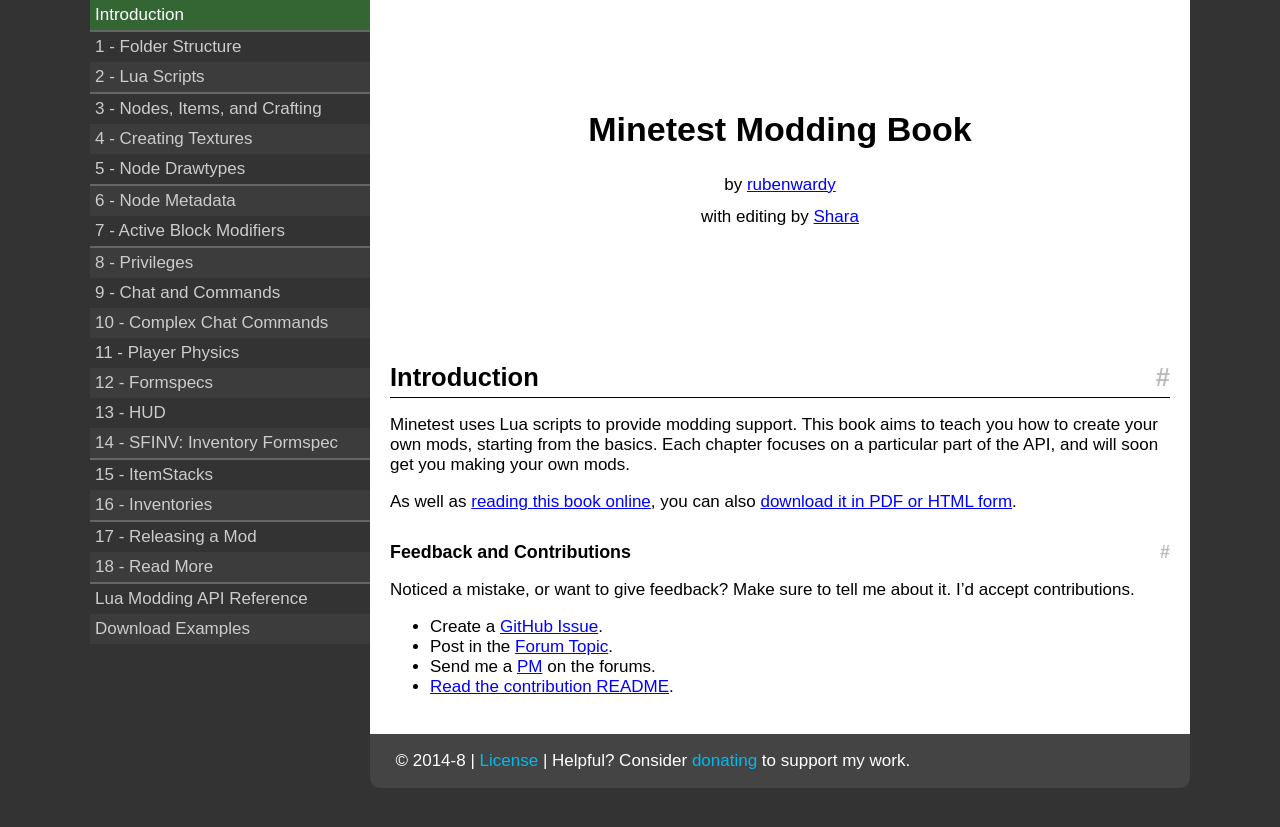
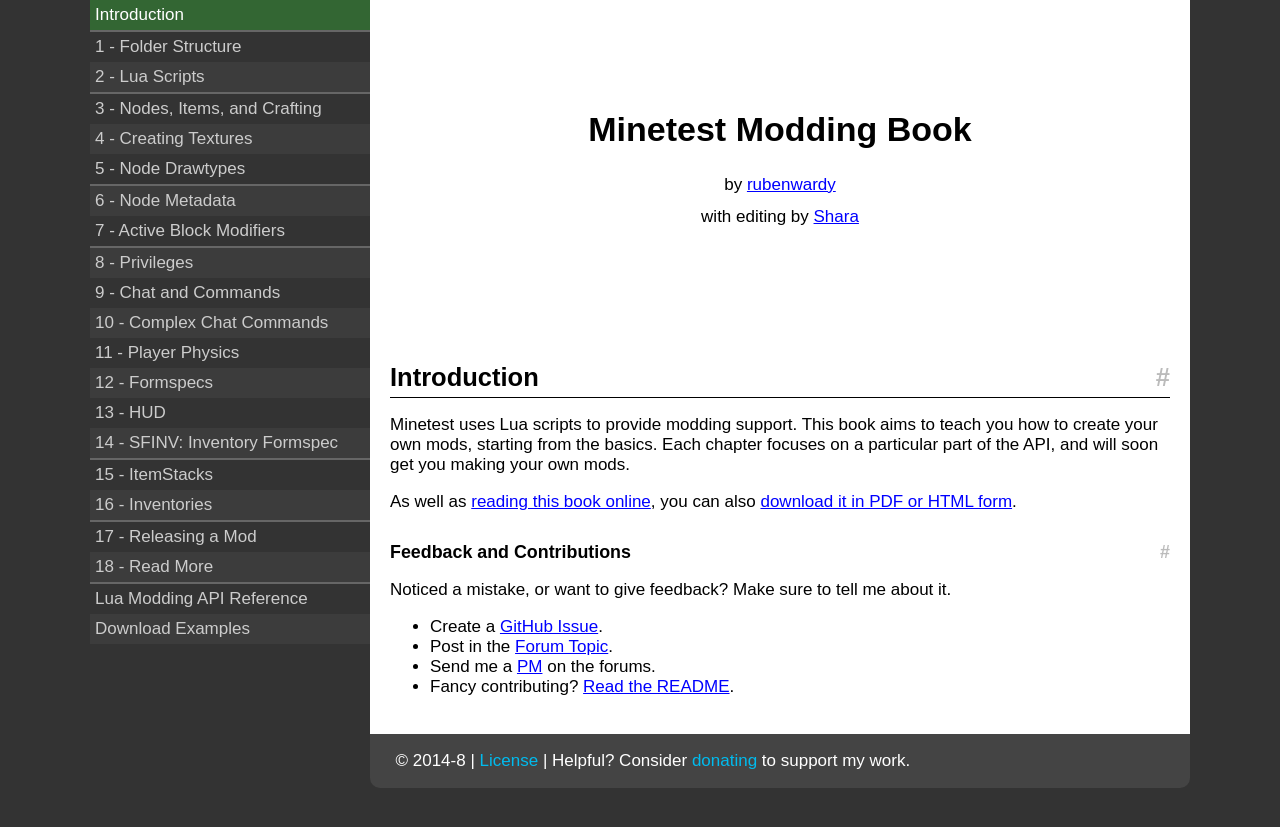
Before and after one commit to rubenwardy/minetest_modding_book, a Jekyll site: the page built from en/index.md, in a window 1280 px wide. Shown: the top 827 px of the page. Built offline with Jekyll 4.4.1, drawn with Linux system fonts in a browser that asks for light colours; nearby versions of some CDN libraries.

Commit message:
Remove contribute comment which could confuse readers

```diff
--- a/en/index.md
+++ b/en/index.md
@@ -26,9 +26,8 @@
 ### Feedback and Contributions
 
 Noticed a mistake, or want to give feedback? Make sure to tell me about it.
-I'd accept contributions.
 
 * Create a [GitHub Issue](https://github.com/rubenwardy/minetest_modding_book/issues).
 * Post in the [Forum Topic](https://forum.minetest.net/viewtopic.php?f=14&t=10729).
 * Send me a [PM](https://forum.minetest.net/ucp.php?i=pm&mode=compose&u=2051) on the forums.
-* [Read the contribution README](../README.html).
+* Fancy contributing? [Read the README](../README.html).
```
